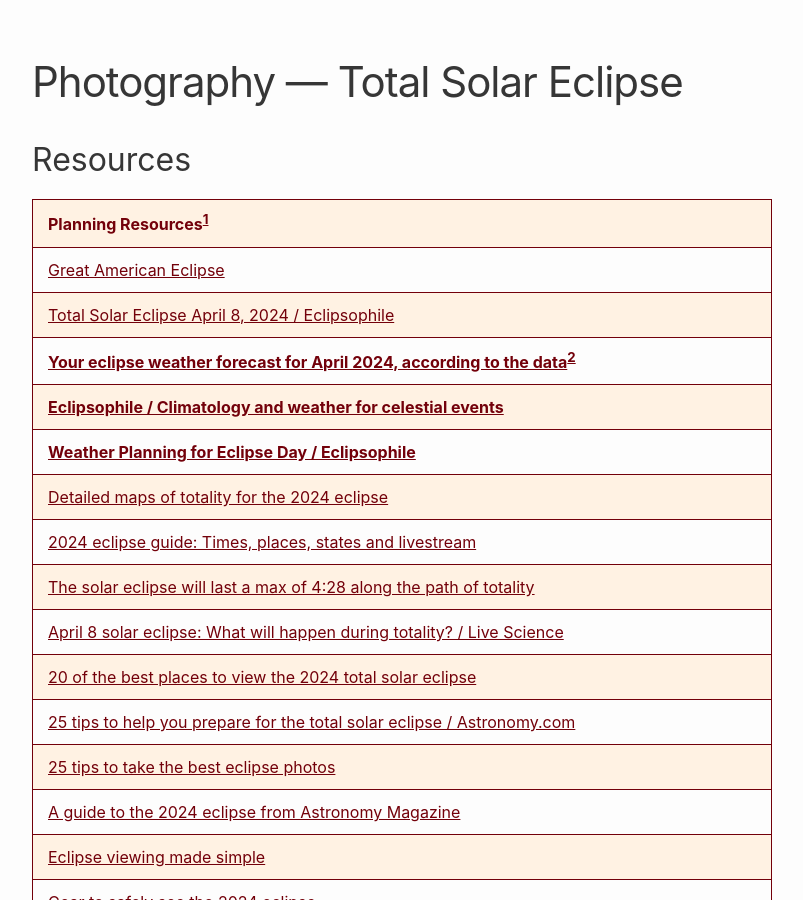
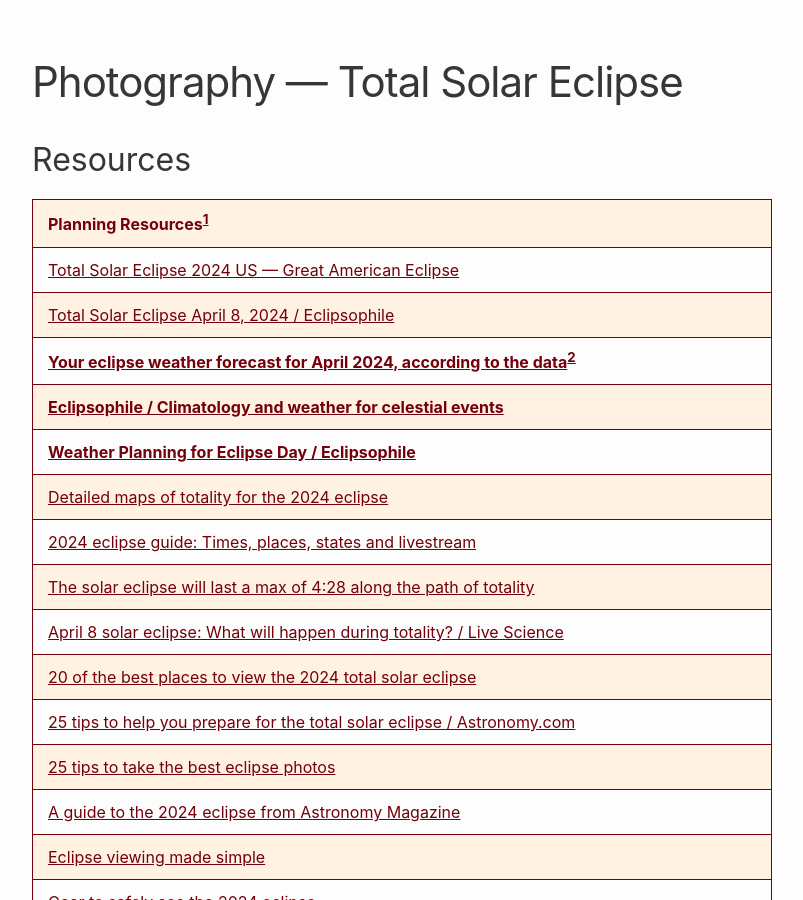
Before and after one commit to RalphHightower/RalphHightower, a Jekyll site: the page built from Photography/SolarEclipse.md, in a window 1280 px wide and 900 px high, scrolled down 1466 px. Shown: the whole window, without its empty margins (238-1041 px from the left). Built offline with Jekyll 4.4.1, drawn with Linux system fonts in a browser that asks for light colours; our own code applies the rules of GitHub Pages for plain Markdown files.

Commit message:
[docs](doc): Update SolarEclipse(Great American Eclipse 2024 - Planning Resources)

```diff
--- a/Photography/SolarEclipse.md
+++ b/Photography/SolarEclipse.md
@@ -4,7 +4,7 @@
 
 | Planning Resources[^21] |
 |---|
-| [Great American Eclipse](https://www.greatamericaneclipse.com/ ) |
+| [Total Solar Eclipse 2024 US — Great American Eclipse](https://www.greatamericaneclipse.com/april-8-2024 ) |
 | [Total Solar Eclipse April 8, 2024 / Eclipsophile](https://eclipsophile.com/2024tse/ ) |
 | **[Your eclipse weather forecast for April 2024, according to the data](https://www.astronomy.com/observing/your-eclipse-weather-forecast-for-april-2024/ )[^22]** |
 | **[Eclipsophile / Climatology and weather for celestial events](https://eclipsophile.com/ )** |
```
